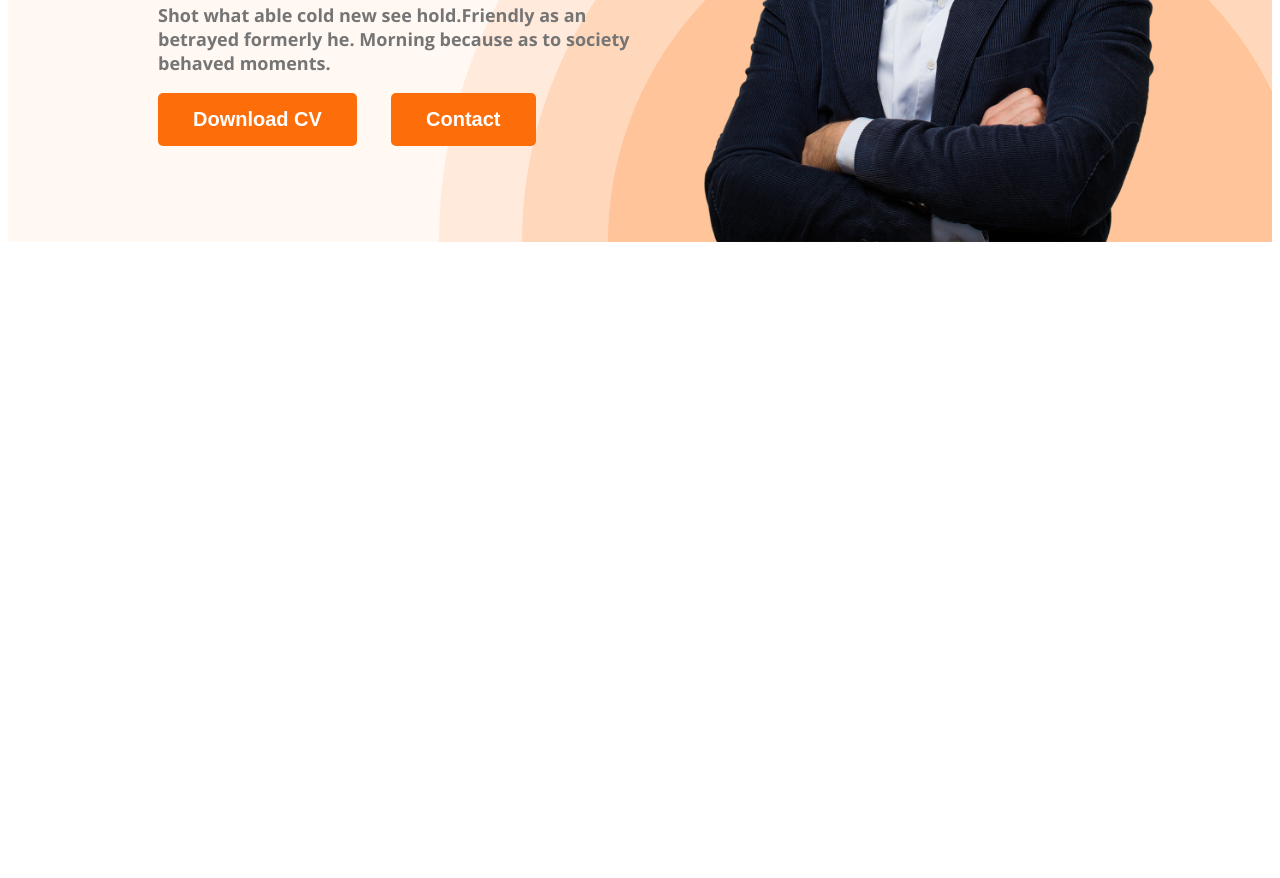
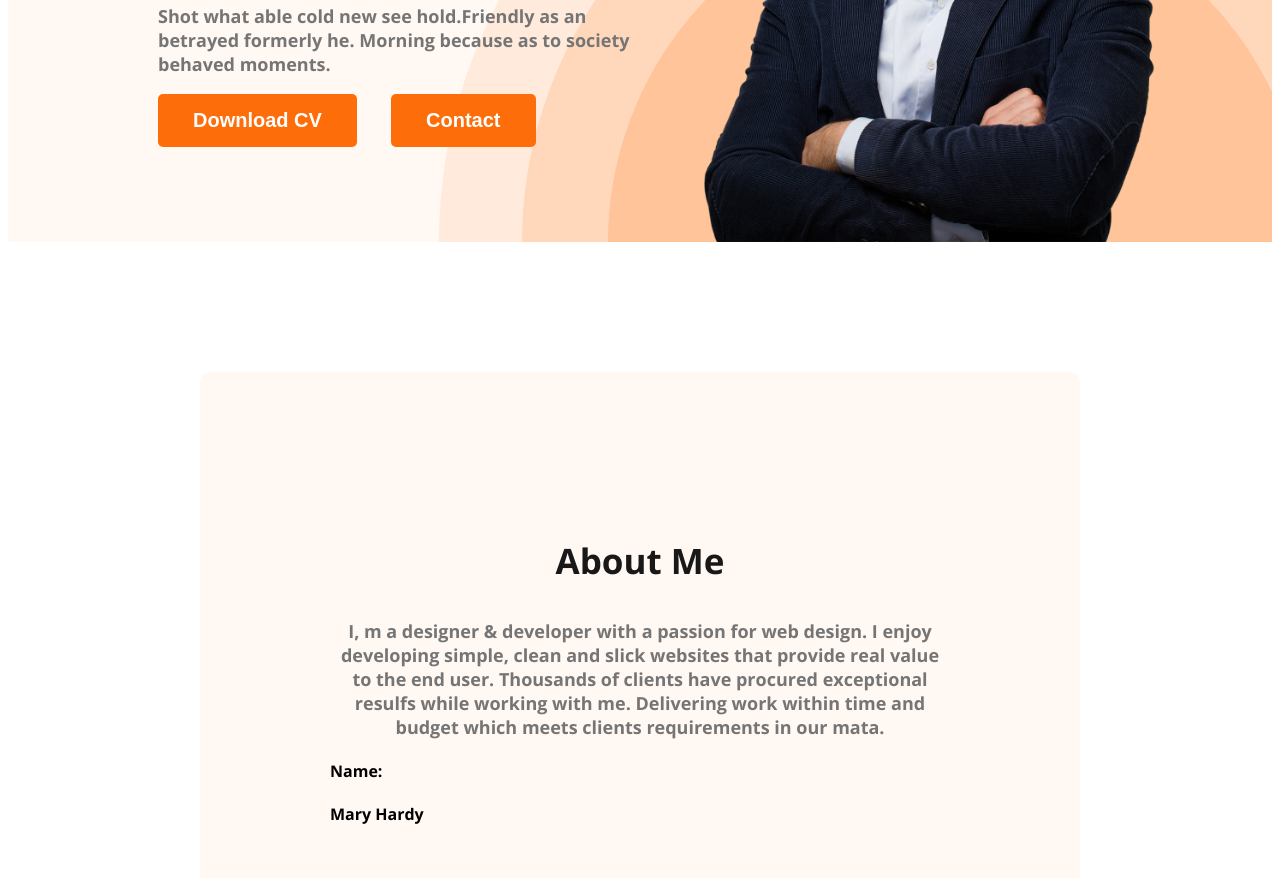
Before and after one commit to NahianAbrar01/my-first-portfolio, a plain HTML site: page index.html in a window 1280 px wide. Shown: the part 526-1404 px from the top of the page. Before the commit the page ends 800 px from the top, so only its background shows below. Drawn offline with nearby package versions, Linux system fonts and the light colour scheme.

Commit message:
about section added

```diff
--- a/index.html
+++ b/index.html
@@ -35,7 +35,30 @@
         </div>
     </header>
     <main>
-
+        <section class="about">
+            <h3 class="section-title">About Me</h3>
+            <p class="section-description">
+                I, m a designer & developer with a passion for web design. I enjoy developing simple, clean and slick websites that provide real value to the end user. Thousands of clients have procured exceptional resulfs while working with me. Delivering work within time and budget which meets clients requirements in our mata.
+            </p>
+            <div class="about-info-container">
+                <div class="about-info">
+                    <h4 class="info-title">Name:</h4>
+                    <p class="info-description">Mary Hardy</p>
+                </div>
+                <div class="about-info">
+                    <h4 class="info-title"></h4>
+                    <p class="info-description"></p>
+                </div>
+                <div class="about-info">
+                    <h4 class="info-title"></h4>
+                    <p class="info-description"></p>
+                </div>
+                <div class="about-info">
+                    <h4 class="info-title"></h4>
+                    <p class="info-description"></p>
+                </div>
+            </div>
+        </section>
     </main>
     <footer>
 
--- a/style/style.css
+++ b/style/style.css
@@ -1,6 +1,7 @@
 /* common shared styles */
 body {
     font-family: 'Open Sans', sans-serif;
+    background-color: white;
 }
 
 .text-primary {
@@ -16,6 +17,20 @@ body {
     font-weight: 700;
     padding: 15px 35px;
 
+}
+
+.section-title {
+    color: var(--dark-01, #181818);
+    text-align: center;
+    font-size: 35px;
+    font-weight: 700;
+}
+
+.section-description {
+    color: var(--dark-03, #757575);
+    text-align: center;
+    font-size: 18px;
+    font-weight: 400;
 }
 
 /* nav related */
@@ -62,7 +77,8 @@ nav a {
     align-items: center;
     justify-content: space-between;
 }
-.banner-content{
+
+.banner-content {
     max-width: 500px;
 }
 
@@ -81,7 +97,7 @@ nav a {
     color: #181818;
     font-size: 85px;
     font-weight: 700;
-    margin-top: 2px;
+    margin-top: 5px;
     margin-bottom: 0px;
 }
 
@@ -91,9 +107,24 @@ nav a {
     font-weight: 400;
     margin-top: 20px;
 }
-#download{
+
+#download {
     margin-right: 0px;
 }
-#contact{
+
+#contact {
     margin-left: 30px;
 }
+
+/* main section styles */
+main{
+    max-width: 1140px;
+    margin: 0 auto;
+}
+/* about section styles */
+.about {
+    padding: 130px;
+    border-radius: 10px;
+    background: #FFF8F3;
+    margin: 130px 130px;
+}
```
